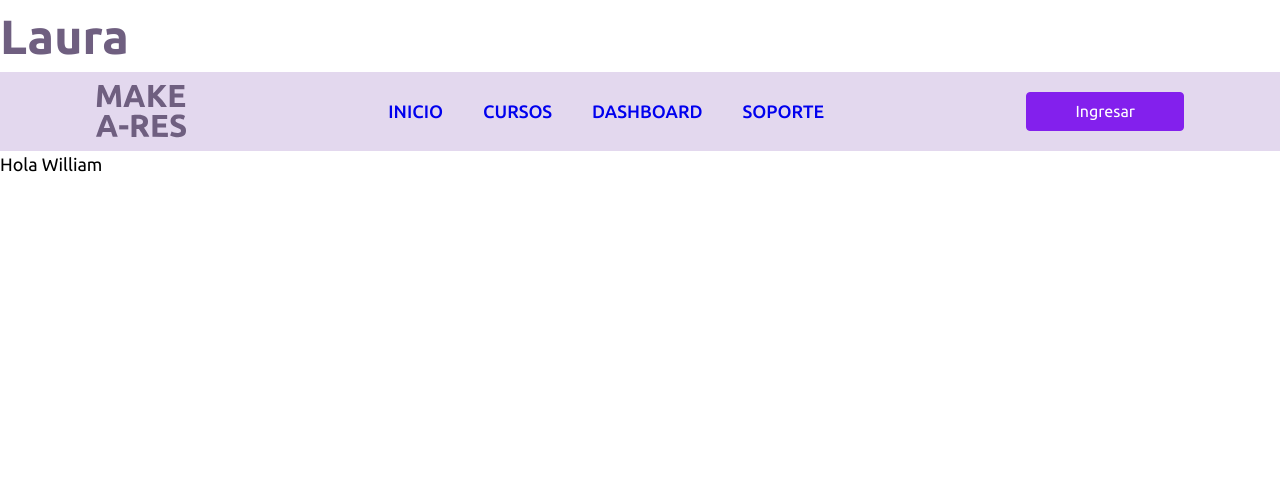
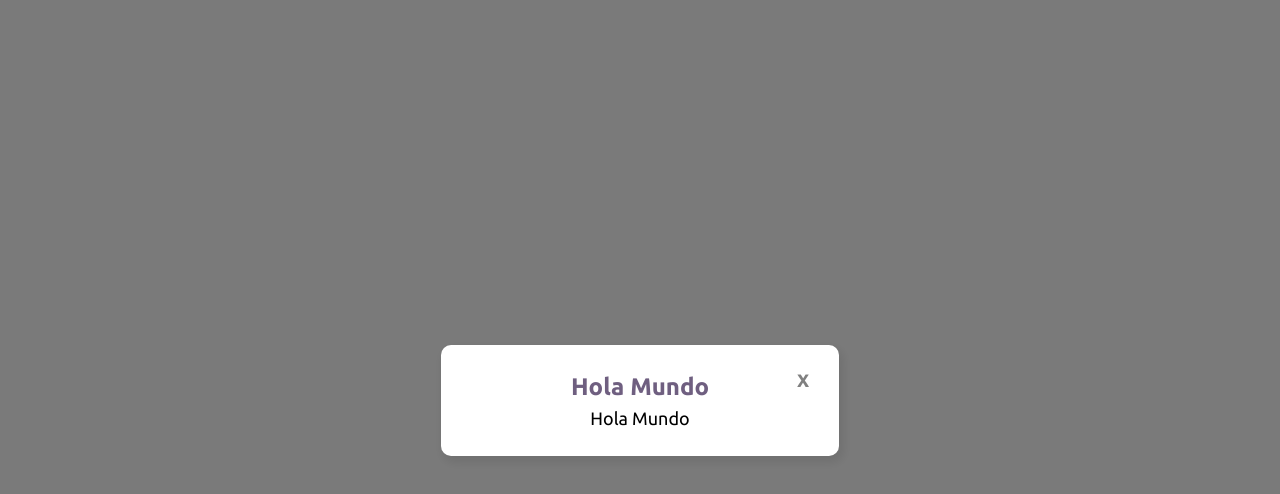
Before and after one commit to kashipu/mintic-next-js-frontend, a Next.js app: page /laura in a window 1280 px wide. Shown: the top 494 px of the page. Built offline with nearby package versions, Linux system fonts and the light colour scheme.

Commit message:
Add(-) Fix style close button in modal component

```diff
--- a/pages/laura.jsx
+++ b/pages/laura.jsx
@@ -1,12 +1,11 @@
-import Hello from '../components/Hello'
-import HeadNav from '../components/HeadNav'
+import Modal from "../components/Modal"
 
 export default function laura() {
     return (
         <div>
-            <h1 className="h1">Laura</h1>
-            <HeadNav/>
-            <Hello name={"William"}/>
+            <Modal title="Hola Mundo">
+                Hola Mundo
+            </Modal>
         </div>
     )
 }
--- a/styles/component-styles/_Modal.css
+++ b/styles/component-styles/_Modal.css
@@ -40,9 +40,11 @@
 .modal--close {
     display: flex;
     justify-content: flex-end;
+    position: relative;
 }
 
 .button-close {
+    position: absolute;
     border-radius: 10px;
     width: 1.5rem;
     height: 1.5rem;
```
